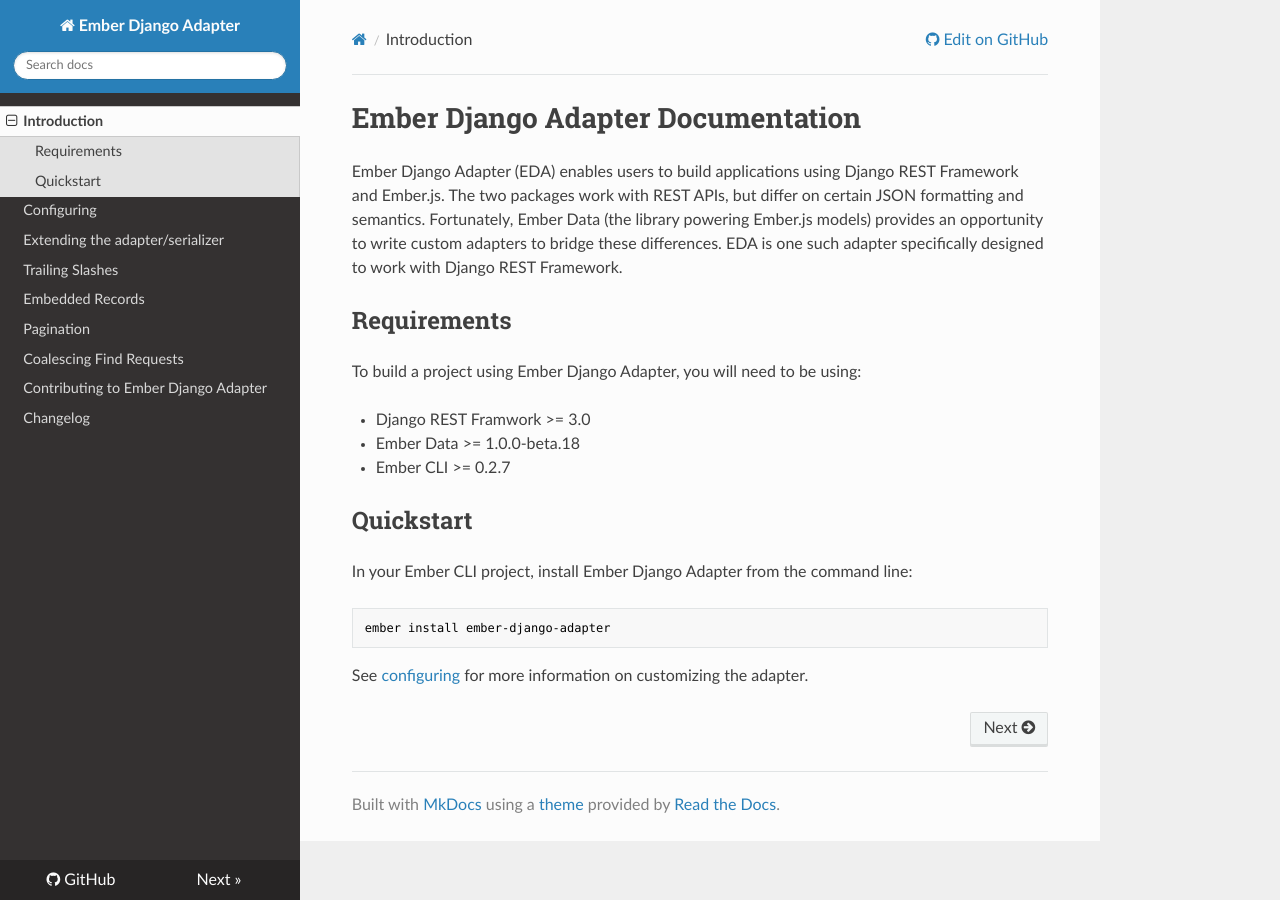
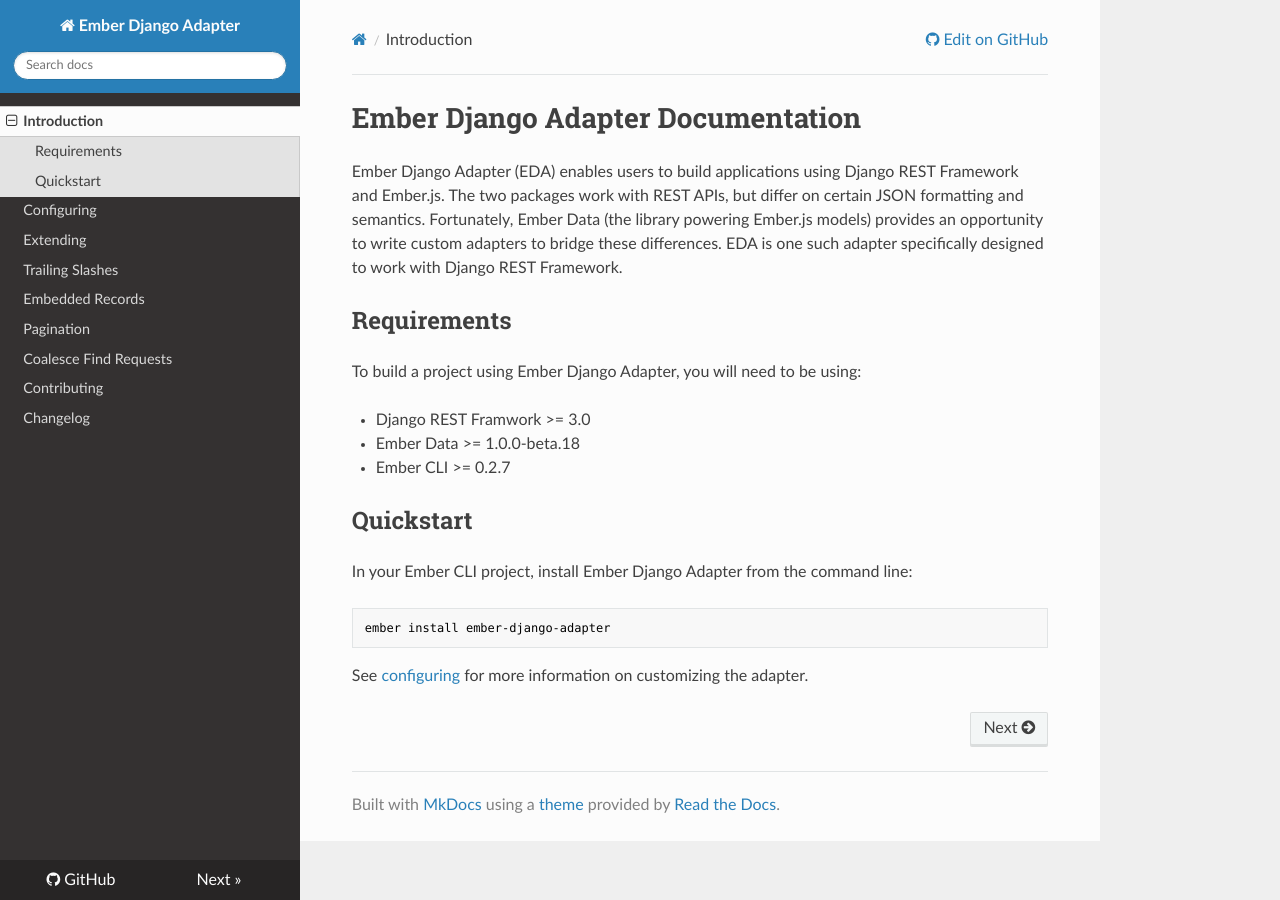
Before and after one commit to dustinfarris/ember-django-adapter, an MkDocs documentation site: the page built from docs/index.md, in a window 1280 px wide. Built offline with MkDocs 1.6.1, drawn with Linux system fonts in a browser that asks for light colours; nearby versions of some CDN libraries; old or Windows-style settings are respelled for this version of MkDocs; some of the changed lines change nothing that is shown.

Commit message:
Update mkdocs.yml to latest configuration format.

```diff
--- a/mkdocs.yml
+++ b/mkdocs.yml
@@ -1,14 +1,14 @@
 site_name: Ember Django Adapter
 repo_url: https://github.com/dustinfarris/ember-django-adapter
 pages:
-  - ['index.md', 'Introduction']
-  - ['configuring.md']
-  - ['extending.md']
-  - ['trailing-slashes.md']
-  - ['embedded-records.md']
-  - ['pagination.md']
-  - ['coalesce-find-requests.md']
-  - ['contributing.md']
-  - ['changelog.md']
+- Introduction: 'index.md'
+- Configuring: 'configuring.md'
+- Extending: 'extending.md'
+- Trailing Slashes: 'trailing-slashes.md'
+- Embedded Records: 'embedded-records.md'
+- Pagination: 'pagination.md'
+- Coalesce Find Requests: 'coalesce-find-requests.md'
+- Contributing: 'contributing.md'
+- Changelog: 'changelog.md'
 theme: readthedocs
 google_analytics: ['UA-13275015-13', 'auto']
```
